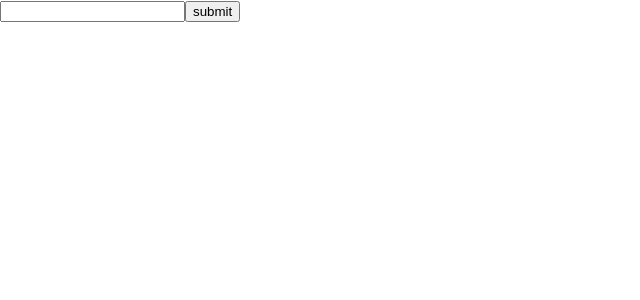
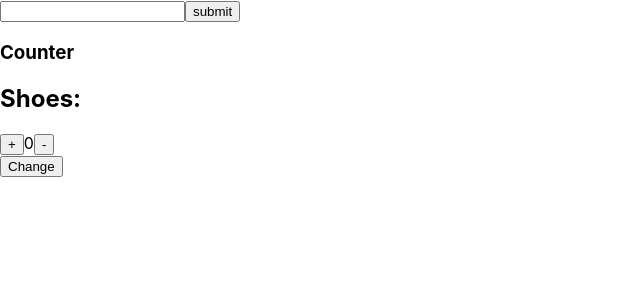
Before and after one commit to Lavesh-modi/React_Advance, a React (Create React App) app: page / in a window 1280 px wide. Shown: the top 300 px of the page, without its empty margins (0-640 px from the left). Built offline with nearby package versions, Linux system fonts and the light colour scheme.

Commit message:
Key changes

```diff
--- a/src/App.js
+++ b/src/App.js
@@ -1,6 +1,8 @@
 import "./App.css";
 import { useState, useRef } from "react";
 import { Input } from "./Component/hooks/inputBox";
+import { Counter } from "./Component/hooks/counter";
+import { Shirt } from "./Component/hooks/keyChange";
 function App() {
   // const [display, setDisplay] = useState(false);
   const inputRef = useRef();
@@ -18,6 +20,10 @@ function App() {
         <Input ref={inputRef} />
         <button type="submit">submit</button>
       </form>
+      <h3> Counter</h3>
+      {/* <Counter />
+       */}
+       <Shirt/>
     </>
   );
 }
--- /dev/null
+++ b/src/Component/hooks/counter.jsx
@@ -0,0 +1,15 @@
+import { useState } from "react";
+
+export const Counter = () => {
+  const [state, setState] = useState({ count: 0 });
+  console.log(state)
+
+  return (
+    <>
+      {/* <button onClick={() => setState((prevState) => prevState.count + 1)}>+</button> */}
+      <button onClick={() => setState((prevState) => ({ count: prevState.count + 1 }))}>+</button>
+      {state.count}
+      <button onClick={() => setState((prevState) => ({ count: prevState.count - 1 }))}>-</button>
+    </>
+  );
+};
--- /dev/null
+++ b/src/Component/hooks/keyChange.jsx
@@ -0,0 +1,22 @@
+import { useState } from "react";
+import { Counter } from "./counter";
+
+export const Shirt = () => {
+  const [changeShirt, setChangeShirt] = useState(false);
+
+  return (
+    <div>
+      {changeShirt ? (
+        <>
+          <h2>Shirt:</h2> <Counter />
+        </>
+      ) : (
+        <div>
+          <h2>Shoes:</h2> <Counter />
+        </div>
+      )}
+
+      <button onClick={() => setChangeShirt(s=>!s)}>Change</button>
+    </div>
+  );
+};
```
